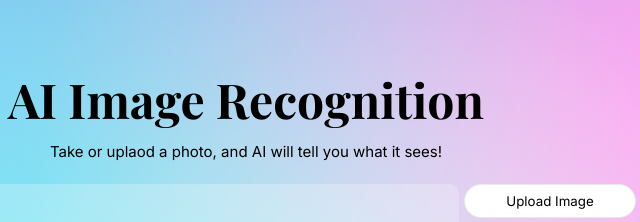
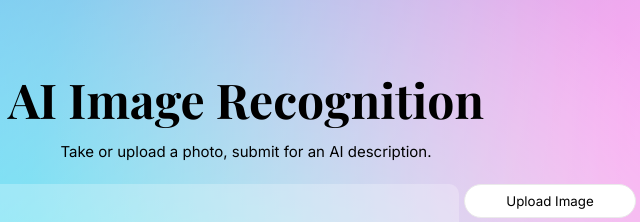
Before and after one commit to carina-codes/ai-image-recognition, a website: page index.html in a window 1280 px wide. Shown: the top 222 px of the page, 394-1034 px from the left. Drawn offline with nearby package versions, Linux system fonts and the light colour scheme; a web font is replaced by a local one.

Commit message:
update description

```diff
--- a/index.html
+++ b/index.html
@@ -16,7 +16,7 @@
 
     <header>
       <h1>AI Image Recognition</h1>
-      <p>Take or uplaod a photo, and AI will tell you what it sees!</p>
+      <p>Take or upload a photo, submit for an AI description.</p>
     </header>
 
     <div id="input">
```
